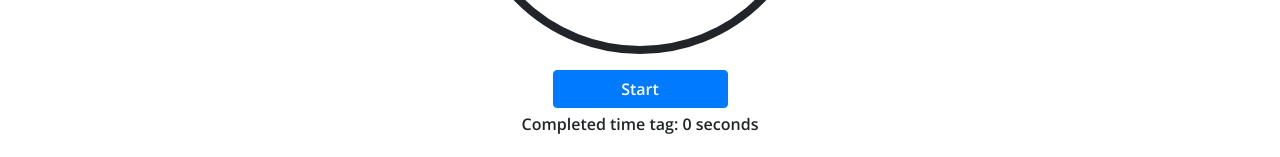
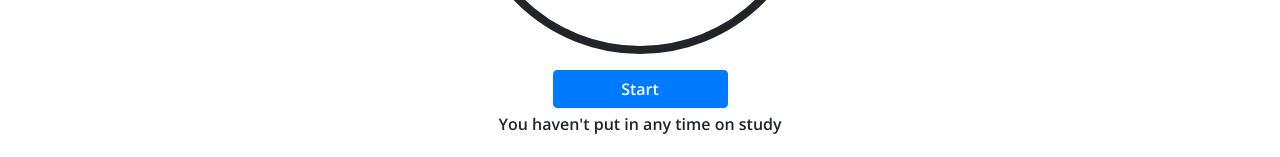
Before and after one commit to ericmiranda7/time-taggr, a React (Create React App) app in the folder time-taggr/: page / in a window 1280 px wide. Shown: the part 422-579 px from the top of the page. Built offline with nearby package versions, Linux system fonts and the light colour scheme; no server answers.

Commit message:
functional completed time display

```diff
--- a/time-taggr/src/components/Timer.js
+++ b/time-taggr/src/components/Timer.js
@@ -85,7 +85,10 @@ const Timer = () => {
       <Clock timer={timer} />
       <div className="align-items-center mt-3">
         <TimerControls timer={timer} dispatch={dispatch} selectedTag={selectedTag} />
-        <p className="text-center">Completed time tag: {selectedTag?.completedTime} seconds</p>
+        {selectedTag.completedTime > 0
+        ? <p className="text-center">You have completed {selectedTag?.completedTime} seconds of {selectedTag.name.toLowerCase()}</p>
+        : <p className="text-center">You haven't put in any time on {selectedTag.name.toLowerCase()}</p>}
+
       </div>
     </div>
   )
```
